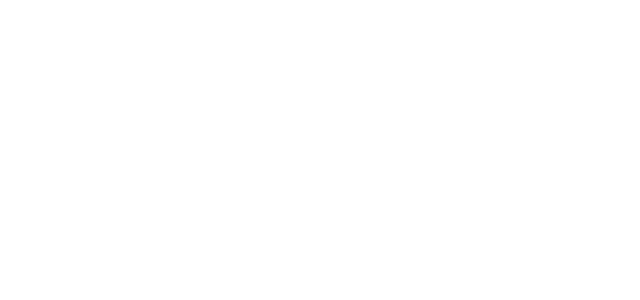
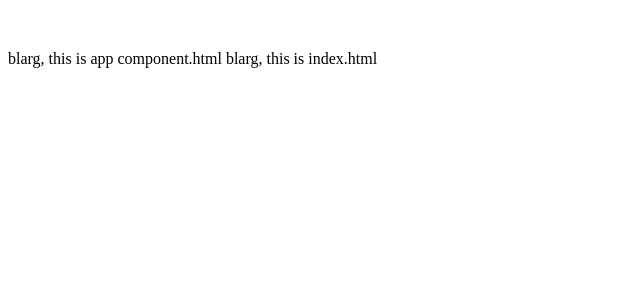
Before and after one commit to gfike19/template-angular, an Angular app: page / in a window 1280 px wide. Shown: the top 300 px of the page, without its empty margins (0-640 px from the left). Built offline with nearby package versions, Linux system fonts and the light colour scheme.

Commit message:
tyring to ID what is being sent to browser for display

```diff
--- a/src/app/app.component.html
+++ b/src/app/app.component.html
@@ -4,3 +4,4 @@
 
 <router-outlet /> -->
 <app-center-body></app-center-body>
+blarg, this is app component.html
--- a/src/app/center-body.html
+++ b/src/app/center-body.html
@@ -1,20 +1 @@
-<p>JAVA BASED:
-Jurassic World Assistant
-•	Java Spring Boot MVC app used to assess compatibility of in game assets (app runs outside of video game)
-•	Uses custom JPA query
-Source Code: https://github.com/gfike19/dino-park
-URL: https://dino-park-production.up.railway.app
-
-Arcana (in progress)
-•	Built to review Spring Boot knowledge
-•	Utilizes JPA, API design, Angular, and persistence
-Source code: https://github.com/gfike19/Arcana
-
-
-PYTHON BASED:
-Binary Background Generator
-•	Python Flask app that takes user input to generate an image with the text repeating over and over
-•	Uses Pillow library and custom class
-Source Code: https://github.com/gfike19/bin-back-site
-URL: https://web-production-b2d7.up.railway.app/
-</p>
+<p>blarg this is center body.html</p>
--- a/src/index.html
+++ b/src/index.html
@@ -9,5 +9,6 @@
 </head>
 <body>
   <app-root></app-root>
+  blarg, this is index.html
 </body>
 </html>
```
